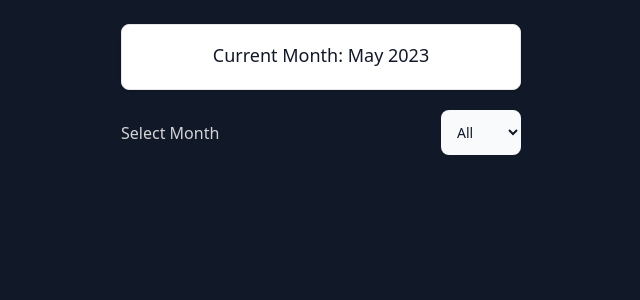
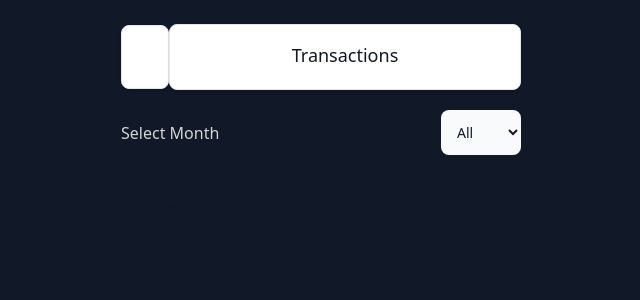
Before and after one commit to gauravsoni97/financefixer, a React (Create React App) app: page /transactions in a window 1280 px wide. Shown: the top 300 px of the page, without its empty margins (319-959 px from the left). Built offline with nearby package versions, Linux system fonts and the light colour scheme.

Commit message:
react router links set

```diff
--- a/src/App.js
+++ b/src/App.js
@@ -10,7 +10,7 @@ const App = () => {
     <div className="max-w-md mx-auto ">
       <Routes>
         <Route path="/" Component={Main} />
-        <Route path="/commonform" Component={CommonFormPage} />
+        <Route path="/commonformpage" Component={CommonFormPage} />
         <Route path="/transactions" Component={Transactions} />
         <Route path="/login" Component={Login} />
       </Routes>
--- a/src/Components/RedirectButtons/RedirectTabButtons.jsx
+++ b/src/Components/RedirectButtons/RedirectTabButtons.jsx
@@ -1,14 +1,17 @@
 import React from "react";
+import { Link } from "react-router-dom";
 
-const RedirectTabButtons = ({text}) => {
+const RedirectTabButtons = ({ text }) => {
   return (
     <>
+      <Link to="/commonformpage">
         <button
           type="button"
           class="w-full text-white bg-gradient-to-r from-teal-400 via-teal-500 to-teal-600 hover:bg-gradient-to-br focus:ring-4 focus:outline-none focus:ring-teal-300 dark:focus:ring-teal-800 font-medium rounded-lg text-md  py-5 text-center mr-2 mb-4 max-w-md"
         >
           {text}
         </button>
+      </Link>
     </>
   );
 };
--- a/src/Screens/Main/ScreenFirst/ProfileHero/ProfileHero.jsx
+++ b/src/Screens/Main/ScreenFirst/ProfileHero/ProfileHero.jsx
@@ -1,6 +1,7 @@
 import React, { useState } from "react";
 
 import myImg from "../../../../assets/Images/gauravsoni.png";
+import { Link } from "react-router-dom";
 
 const ProfileHero = () => {
   const [showDropdown, setShowDropdown] = useState(false);
--- a/src/Screens/Main/ScreenFirst/ScreenSecond/CommonFormPage/CommonFormPage.jsx
+++ b/src/Screens/Main/ScreenFirst/ScreenSecond/CommonFormPage/CommonFormPage.jsx
@@ -2,6 +2,7 @@ import React from "react";
 import BalanceStats from "../../../../../Components/Stats/BalanceStats";
 import HeroHeading from "./HeroHeading/HeroHeading";
 import CommonForm from "./CommonForm/CommonForm";
+import { Link } from "react-router-dom";
 
 const CommonFormPage = () => {
   return (
@@ -9,12 +10,15 @@ const CommonFormPage = () => {
       <HeroHeading />
       <CommonForm />
       <BalanceStats />
+
+      <Link to="/transactions">
         <button
           type="button"
           class="py-2.5 px-5 mr-2 mb-2 text-sm font-medium text-gray-900 focus:outline-none bg-white rounded-lg border border-gray-200 hover:bg-gray-100 hover:text-blue-700 focus:z-10 focus:ring-4 focus:ring-gray-200 dark:focus:ring-gray-700 dark:bg-gray-800 dark:text-gray-400 dark:border-gray-600 dark:hover:text-white dark:hover:bg-gray-700 w-full"
         >
           See all transactions
         </button>
+      </Link>
     </div>
   );
 };
--- a/src/Screens/Main/ScreenFirst/ScreenSecond/CommonFormPage/HeroHeading/HeroHeading.jsx
+++ b/src/Screens/Main/ScreenFirst/ScreenSecond/CommonFormPage/HeroHeading/HeroHeading.jsx
@@ -1,10 +1,17 @@
 import React from "react";
+import ArrowBackIosRoundedIcon from "@mui/icons-material/ArrowBackIosRounded";
+import { Link } from "react-router-dom";
 
 const HeroHeading = () => {
   return (
-    <div>
-      <div className="w-full max-w-md relative bg-white border border-gray-200 rounded-lg shadow dark:bg-gray-800 dark:border-gray-700">
-        <div className="flex flex-col items-center py-4">
+    <div className="flex items-center">
+      <Link to="/">
+        <span className="h-16 w-12  flex items-center justify-center bg-white border border-gray-200 rounded-lg shadow dark:bg-gray-800 dark:border-gray-700">
+          <ArrowBackIosRoundedIcon style={{ width: "16px" }} />
+        </span>
+      </Link>
+      <div className=" w-[70vw] ml-auto max-w-md relative bg-white border border-gray-200 rounded-lg shadow dark:bg-gray-800 dark:border-gray-700">
+        <div className="relative flex justify-center items-center py-4">
           <h5 className="mb-1 text-lg font-medium text-gray-900 dark:text-white">
             Needs + Wants
           </h5>
--- a/src/Screens/Main/ScreenFirst/ScreenSecond/ScreenThird/Transactions/CurrentMonthHeroHeading/CurrentMonthHeroHeading.jsx
+++ b/src/Screens/Main/ScreenFirst/ScreenSecond/ScreenThird/Transactions/CurrentMonthHeroHeading/CurrentMonthHeroHeading.jsx
@@ -1,15 +1,21 @@
 import React from "react";
+import { Link } from "react-router-dom";
+import ArrowBackIosRoundedIcon from "@mui/icons-material/ArrowBackIosRounded";
+
 
 const CurrentMonthHeroHeading = () => {
   return (
-    <div>
-      <div>
-        <div className="w-full max-w-md relative bg-white border border-gray-200 rounded-lg shadow dark:bg-gray-800 dark:border-gray-700">
-          <div className="flex flex-col items-center py-4">
-            <h5 className="mb-1 text-lg font-medium text-gray-900 dark:text-white">
-              Current Month: May 2023
-            </h5>
-          </div>
+    <div className="flex items-center">
+      <Link to="/">
+        <span className="h-16 w-12  flex items-center justify-center bg-white border border-gray-200 rounded-lg shadow dark:bg-gray-800 dark:border-gray-700">
+          <ArrowBackIosRoundedIcon style={{ width: "16px" }} />
+        </span>
+      </Link>
+      <div className=" w-[70vw] ml-auto max-w-md relative bg-white border border-gray-200 rounded-lg shadow dark:bg-gray-800 dark:border-gray-700">
+        <div className="relative flex justify-center items-center py-4">
+          <h5 className="mb-1 text-lg font-medium text-gray-900 dark:text-white">
+            Transactions
+          </h5>
         </div>
       </div>
     </div>
```
Lines whose indentation alone changed are shown as unchanged.
